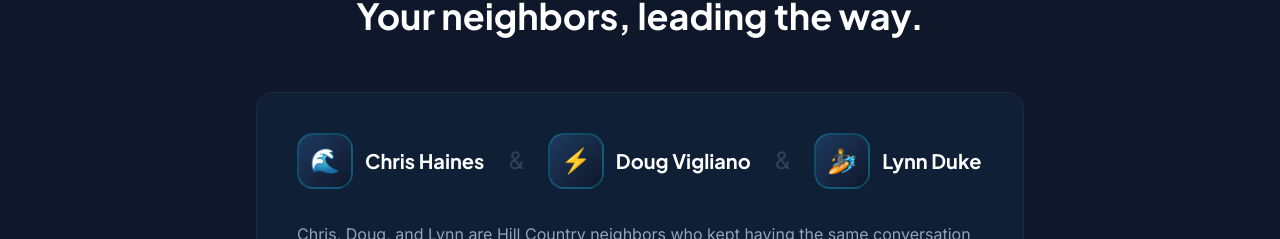
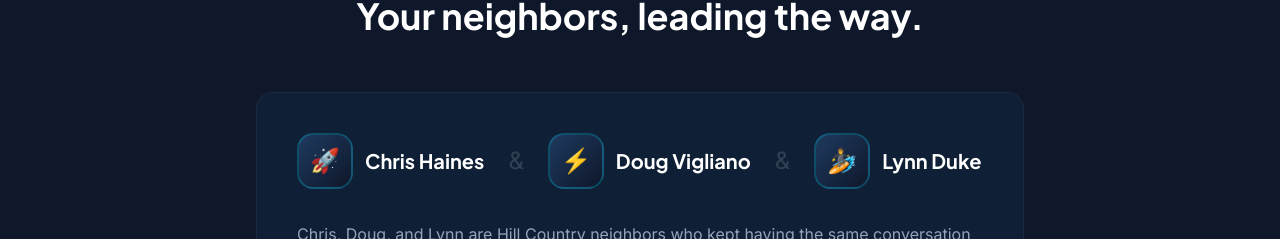
Before and after one commit to crhaines56-stack/ride-the-wave, a Next.js app: page / in a window 1280 px wide. Shown: the part 5170-5409 px from the top of the page. Built offline with nearby package versions, Linux system fonts and the light colour scheme.

Commit message:
Chris emoji → 🚀

```diff
--- a/components/FounderSection.tsx
+++ b/components/FounderSection.tsx
@@ -39,7 +39,7 @@ export default function FounderSection() {
                     border: '2px solid rgba(6,182,212,0.3)',
                   }}
                 >
-                  🌊
+                  🚀
                 </div>
                 <span className="text-xl font-bold text-white" style={{ fontFamily: 'Plus Jakarta Sans, sans-serif' }}>Chris Haines</span>
               </div>
```
